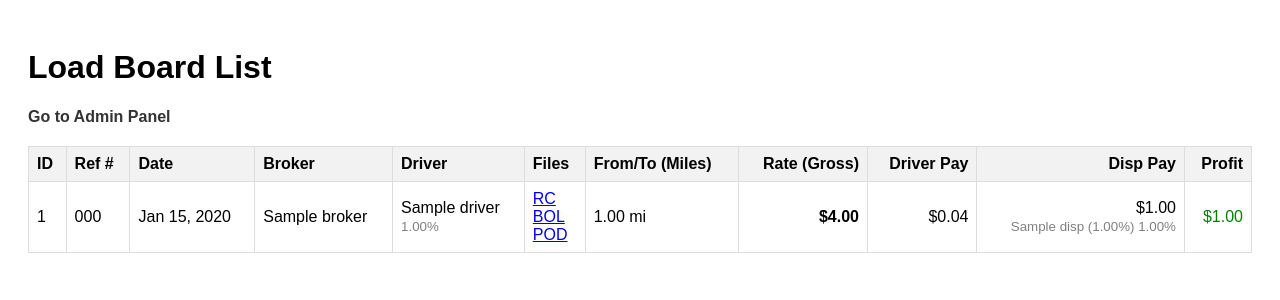
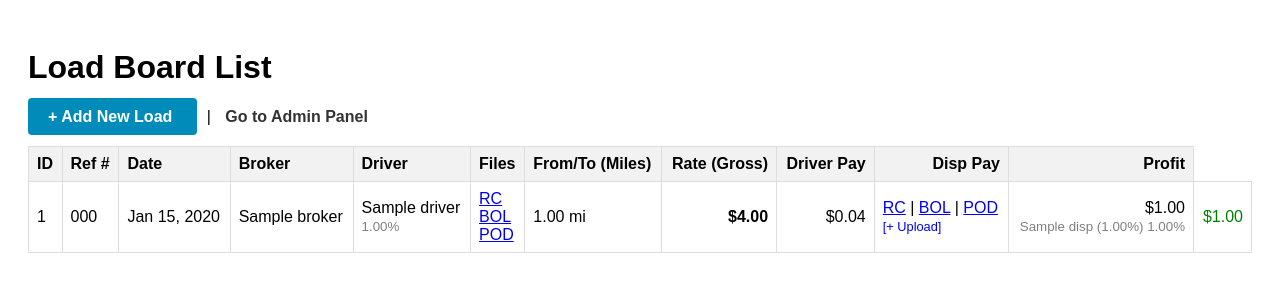
Before and after one commit to mlupekha/load-board, a Django app: template templates/list/load_list.html in a window 1280 px wide. Shown: the top 300 px of the page. Run offline with Django 5.2, Linux system fonts and the light colour scheme; the template is opened without the code that fills it: values that come from a table or form of the project are taken from there, others are empty; tables that the repository leaves empty hold one stand-in row (values such as "Sample post").

Commit message:
add create template

```diff
--- a/templates/list/load_list.html
+++ b/templates/list/load_list.html
@@ -18,6 +18,14 @@
 
     <div style="margin-bottom: 20px;">
         <h1>Load Board List</h1>
+
+        <a href="{% url 'load_add' %}"
+           style="background-color: #008CBA; color: white; padding: 10px 20px; text-decoration: none; border-radius: 4px; font-weight: bold;">
+           + Add New Load
+        </a>
+
+        <span style="margin: 0 10px;">|</span>
+
         <a href="/admin/" class="header-link" target="_blank">Go to Admin Panel</a>
     </div>
 
@@ -84,6 +92,28 @@
                     ${{ load.driver_payout_final|default:load.driver_payout }}
                 </td>
 
+                <td>
+
+                        {% if load.rc %}
+                            <a href="{{ load.rc.url }}" target="_blank">RC</a>
+                        {% endif %}
+                        {% if load.bol %}
+                             | <a href="{{ load.bol.url }}" target="_blank">BOL</a>
+                        {% endif %}
+                        {% if load.pod %}
+                             | <a href="{{ load.pod.url }}" target="_blank">POD</a>
+                        {% endif %}
+
+
+                        {% if load.rc or load.bol or load.pod %}<br>{% endif %}
+
+
+                        <a href="{% url 'load_upload' load.id %}"
+                           style="font-size: 0.8em; color: blue; text-decoration: none;">
+                           [+ Upload]
+                        </a>
+                </td>
+
                 <td class="money">
                     ${{ load.dispatcher_payout_final|default:load.dispatcher_payout }}
                     <br>
```
Also changed, not shown: templates/list/load_form.html (+29 -3 lines).
